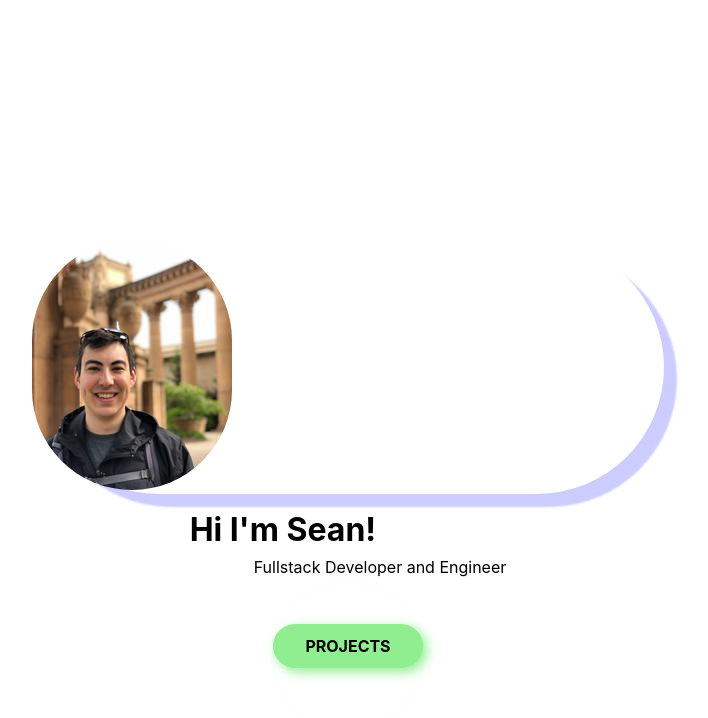
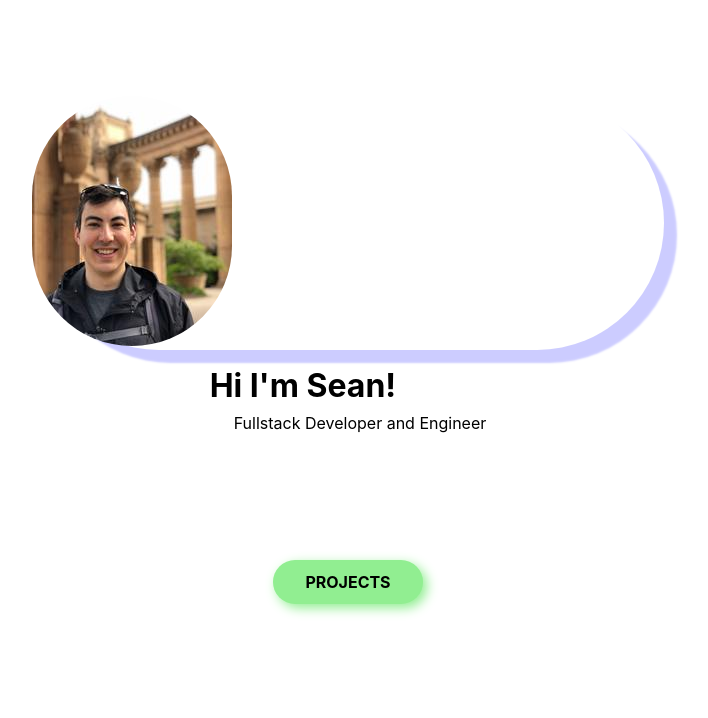
Before and after one commit to dals1791/Portfolio, a Next.js app: page / in a window 1280 px wide. Shown: the top 718 px of the page, without its empty margins (292-1000 px from the left). Built offline with nearby package versions, Linux system fonts and the light colour scheme.

Commit message:
updated cool button

```diff
--- a/styles/Home.module.css
+++ b/styles/Home.module.css
@@ -3,8 +3,9 @@
   padding: 0 0.5rem;
   display: flex;
   flex-direction: column;
-  justify-content: center;
+  /* justify-content: center; */
   align-items: center;
+  margin-top: 10vh;
 }
 
 .me {
@@ -12,6 +13,7 @@
   border-radius: 9999px;
   width: 50%;
   margin: 1rem;
+
   align-self: center;
 }
 .brandContainer {
@@ -23,10 +25,10 @@
 }
 .brandContainer h1 {
   align-self: flex-start;
-  margin: 0 0 0.5rem 0;
+  margin: 0 0 0.5rem .5rem;
 }
 .brand {
-  margin: 0 0 0 2rem;
+  margin: 0 .5rem 0 0;
   text-align: right;
 }
 .brand p {
--- a/styles/button.module.css
+++ b/styles/button.module.css
@@ -1,7 +1,8 @@
 .button {
   margin-top: 5rem;
-  background: lightgreen;
+  background: rgba(145, 238, 145, 1);
   box-shadow: 4px 4px 12px lightgreen;
+  color: black;
   border-radius: 10rem;
   width: 150px;
   height: fit-content;
@@ -12,7 +13,7 @@
   cursor: pointer;
   transition: all 0.3s ease-in-out 0s;
   position: absolute;
-  top:68%;
+  top:60%;
 
 }
 .button::before {
@@ -20,8 +21,8 @@
   border-radius: 10rem;
   min-width: calc(150px + 12px);
   min-height: calc(50px + 12px);
-  border: 6px solid #00ffcb;
-  box-shadow: 0 0 60px rgba(0, 255, 203, 0.64);
+  border: 4px solid rgb(145, 238, 145);
+  box-shadow: 0 0 60px rgba(145, 238, 145, 0.64);
   transform: translate(-50%, -50%);
   position: absolute;
   top: 50%;
@@ -31,8 +32,9 @@
 }
 .button:hover,
 .button:focus {
-  color: blue;
+
   transform: translateY(-6px);
+  box-shadow: none;
 }
 
 .button:hover::before,
@@ -42,17 +44,15 @@
 
 .button::after {
   content: "";
-  width: 30px;
-  height: 30px;
   border-radius: 100%;
-  border: 3px solid #00ffcb;
+  border: 3px solid  rgba(145, 238, 145, 0.64);
   transform: translate(-50%, -50%);
   position: absolute;
   z-index: -1;
-  top: 75%;
+  top: 50%;
   left: 50%;
 
-  animation: ring 3s infinite;
+  animation: ring 5s infinite;
 }
 
 .button:hover::after,
@@ -65,7 +65,7 @@
   0% {
     width: 10px;
     height: 10px;
-    opacity: 1;
+    opacity: .8;
   }
   100% {
     width: 150px;
```
